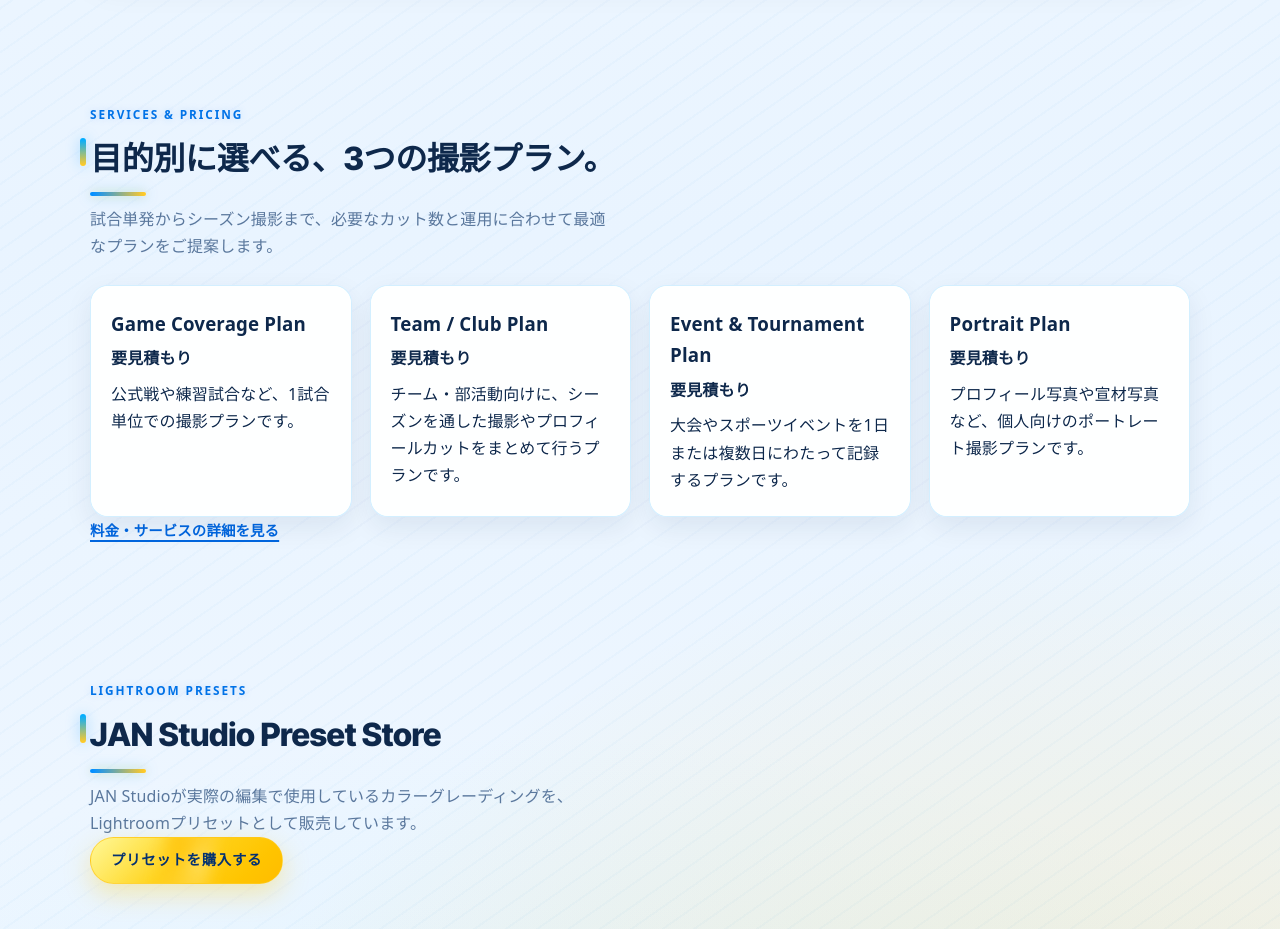
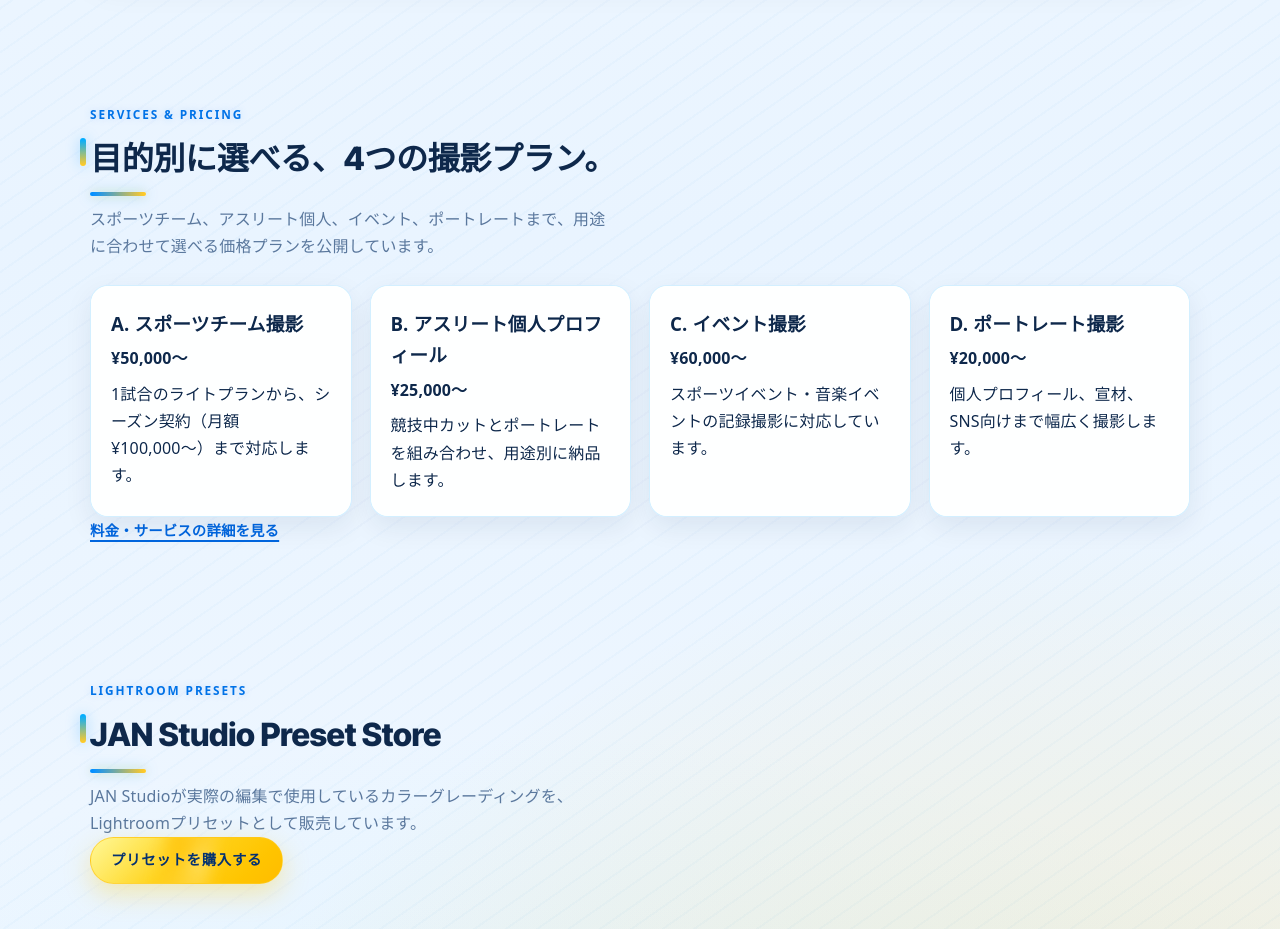
Before and after one commit to soramame000/JanStudio_portfolio, a plain HTML site: page index.html in a window 1280 px wide. Shown: the part 1980-2909 px from the top of the page. Drawn offline with Linux system fonts and the light colour scheme; no server answers.

Commit message:
Sync homepage pricing preview with finalized plan rates.
Replace estimate-only labels on the top page with the confirmed four-category pricing structure so homepage and pricing detail stay consistent.

Co-authored-by: Cursor <cursoragent@cursor.com>

```diff
--- a/index.html
+++ b/index.html
@@ -160,31 +160,31 @@
         <div class="container">
           <div class="section-header section-header-stack">
             <p class="section-kicker">Services & Pricing</p>
-            <h2 class="section-title">目的別に選べる、3つの撮影プラン。</h2>
+            <h2 class="section-title">目的別に選べる、4つの撮影プラン。</h2>
             <p class="section-lead">
-              試合単発からシーズン撮影まで、必要なカット数と運用に合わせて最適なプランをご提案します。
+              スポーツチーム、アスリート個人、イベント、ポートレートまで、用途に合わせて選べる価格プランを公開しています。
             </p>
           </div>
           <div class="pricing-preview-grid">
             <article class="pricing-card">
-              <h3>Game Coverage Plan</h3>
-              <p class="price">要見積もり</p>
-              <p>公式戦や練習試合など、1試合単位での撮影プランです。</p>
+              <h3>A. スポーツチーム撮影</h3>
+              <p class="price">¥50,000〜</p>
+              <p>1試合のライトプランから、シーズン契約（月額 ¥100,000〜）まで対応します。</p>
             </article>
             <article class="pricing-card">
-              <h3>Team / Club Plan</h3>
-              <p class="price">要見積もり</p>
-              <p>チーム・部活動向けに、シーズンを通した撮影やプロフィールカットをまとめて行うプランです。</p>
+              <h3>B. アスリート個人プロフィール</h3>
+              <p class="price">¥25,000〜</p>
+              <p>競技中カットとポートレートを組み合わせ、用途別に納品します。</p>
             </article>
             <article class="pricing-card">
-              <h3>Event & Tournament Plan</h3>
-              <p class="price">要見積もり</p>
-              <p>大会やスポーツイベントを1日または複数日にわたって記録するプランです。</p>
+              <h3>C. イベント撮影</h3>
+              <p class="price">¥60,000〜</p>
+              <p>スポーツイベント・音楽イベントの記録撮影に対応しています。</p>
             </article>
             <article class="pricing-card">
-              <h3>Portrait Plan</h3>
-              <p class="price">要見積もり</p>
-              <p>プロフィール写真や宣材写真など、個人向けのポートレート撮影プランです。</p>
+              <h3>D. ポートレート撮影</h3>
+              <p class="price">¥20,000〜</p>
+              <p>個人プロフィール、宣材、SNS向けまで幅広く撮影します。</p>
             </article>
           </div>
           <a href="pricing.html" class="section-link">料金・サービスの詳細を見る</a>
```
